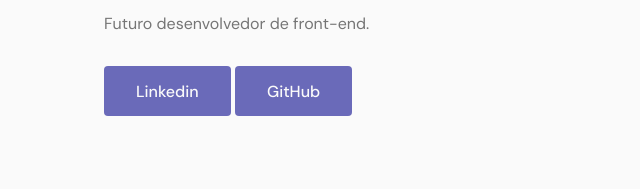
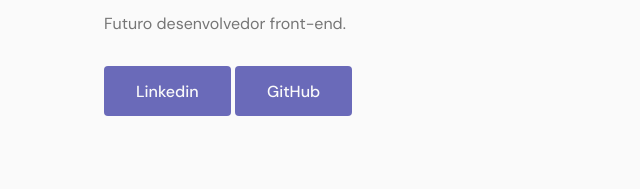
Before and after one commit to leandro-araujo-silva/Portfolio, a plain HTML site: page index.html in a window 1280 px wide. Shown: the part 345-534 px from the top of the page, 0-640 px from the left. Drawn offline with nearby package versions, Linux system fonts and the light colour scheme; files whose address does not match are found by name.

Commit message:
Correção

```diff
--- a/index.html
+++ b/index.html
@@ -55,7 +55,7 @@
           </div>
           <div class="text">
             <h2 class="title">Olá, <br />eu sou o <span>Leandro!</span></h2>
-            <p>Futuro desenvolvedor de front-end.</p>
+            <p>Futuro desenvolvedor front-end.</p>
 
             <div class="redes">
               <a
```
